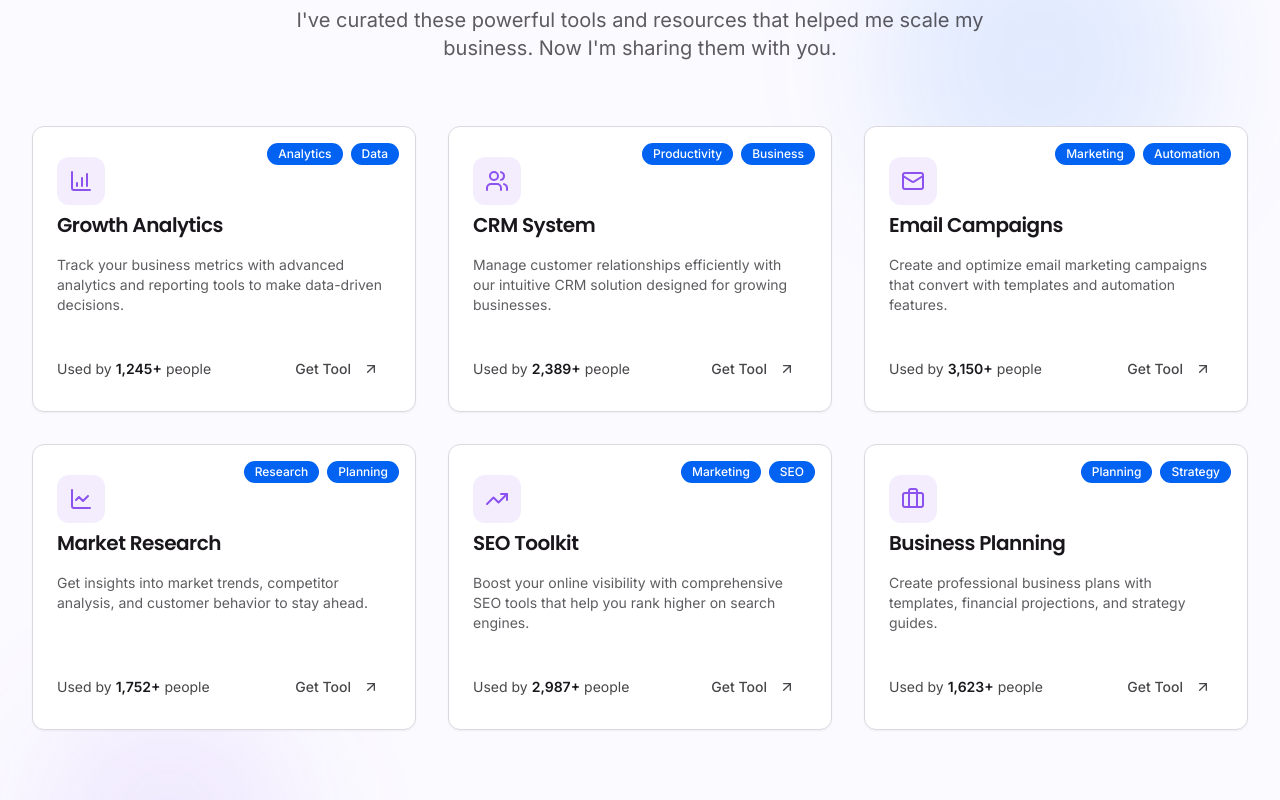
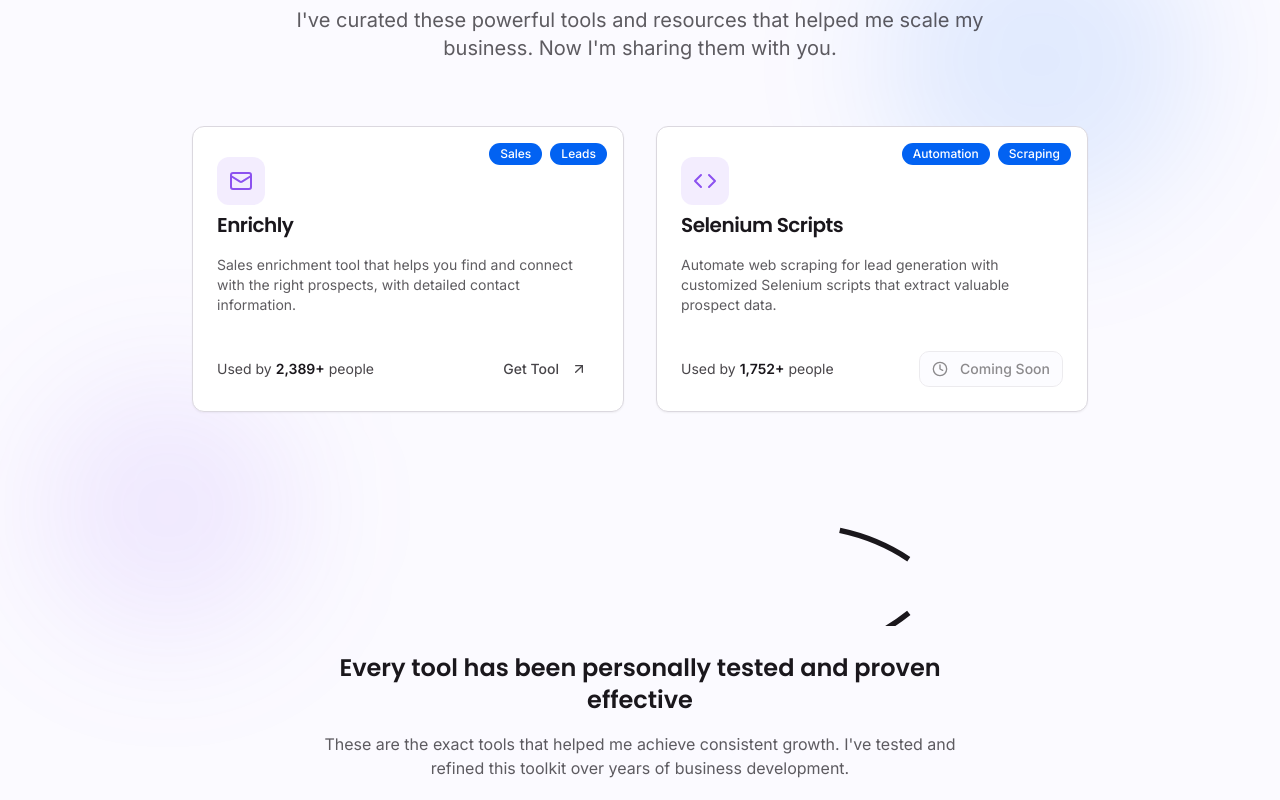
Before and after one commit to Vihaar/vihaar.me, a React (Vite) app: page / in a window 1280 px wide. Shown: the part 1060-1860 px from the top of the page. Built offline with nearby package versions, Linux system fonts and the light colour scheme.

Commit message:
Refactor tools section graphics
The graphic in the tools section was updated and the tools were updated to include enrichly and selenium scripts.

```diff
--- a/src/components/ToolCard.tsx
+++ b/src/components/ToolCard.tsx
@@ -4,7 +4,7 @@ import { Card, CardContent, CardDescription, CardFooter, CardHeader, CardTitle }
 import { Button } from "@/components/ui/button";
 import { Badge } from "@/components/ui/badge";
 import CounterAnimation from "./CounterAnimation";
-import { ArrowUpRight } from "lucide-react";
+import { ArrowUpRight, Clock } from "lucide-react";
 
 interface ToolCardProps {
   title: string;
@@ -23,6 +23,8 @@ const ToolCard: React.FC<ToolCardProps> = ({
   tags,
   url,
 }) => {
+  const isComingSoon = url === "#coming-soon";
+
   return (
     <Card className="group overflow-hidden h-full transition-all duration-300 hover:shadow-lg hover:scale-[1.01] border-border hover:border-primary/20">
       <CardHeader className="relative pb-0">
@@ -53,12 +55,19 @@ const ToolCard: React.FC<ToolCardProps> = ({
           />
           <span className="ml-1">people</span>
         </div>
-        <Button variant="ghost" size="sm" className="magnetic-button opacity-80 group-hover:opacity-100 transition-opacity" asChild>
-          <a href={url} target="_blank" rel="noopener noreferrer">
-            <span>Get Tool</span>
-            <ArrowUpRight className="ml-1 h-4 w-4" />
-          </a>
-        </Button>
+        {isComingSoon ? (
+          <Button variant="outline" size="sm" className="opacity-80 group-hover:opacity-100 transition-opacity" disabled>
+            <Clock className="mr-1 h-4 w-4" />
+            <span>Coming Soon</span>
+          </Button>
+        ) : (
+          <Button variant="ghost" size="sm" className="opacity-80 group-hover:opacity-100 transition-opacity" asChild>
+            <a href={url} target="_blank" rel="noopener noreferrer">
+              <span>Get Tool</span>
+              <ArrowUpRight className="ml-1 h-4 w-4" />
+            </a>
+          </Button>
+        )}
       </CardFooter>
     </Card>
   );
--- a/src/components/ToolsSection.tsx
+++ b/src/components/ToolsSection.tsx
@@ -3,57 +3,25 @@ import React from "react";
 import ToolCard from "./ToolCard";
 import SVGAnimation from "./SVGAnimation";
 import { Badge } from "@/components/ui/badge";
-import { BarChart4, Briefcase, LineChart, Mail, Users, TrendingUp } from "lucide-react";
+import { Mail, Code } from "lucide-react";
 
 const ToolsSection: React.FC = () => {
   const tools = [
     {
-      title: "Growth Analytics",
-      description: "Track your business metrics with advanced analytics and reporting tools to make data-driven decisions.",
-      icon: <BarChart4 className="h-6 w-6 text-primary" />,
-      usageCount: 1245,
-      tags: ["Analytics", "Data"],
-      url: "https://tools.vihaar.me/growth-analytics",
+      title: "Enrichly",
+      description: "Sales enrichment tool that helps you find and connect with the right prospects, with detailed contact information.",
+      icon: <Mail className="h-6 w-6 text-primary" />,
+      usageCount: 2389,
+      tags: ["Sales", "Leads"],
+      url: "https://getenrichly.com",
     },
     {
-      title: "CRM System",
-      description: "Manage customer relationships efficiently with our intuitive CRM solution designed for growing businesses.",
-      icon: <Users className="h-6 w-6 text-primary" />,
-      usageCount: 2389,
-      tags: ["Productivity", "Business"],
-      url: "https://tools.vihaar.me/crm-system",
-    },
-    {
-      title: "Email Campaigns",
-      description: "Create and optimize email marketing campaigns that convert with templates and automation features.",
-      icon: <Mail className="h-6 w-6 text-primary" />,
-      usageCount: 3150,
-      tags: ["Marketing", "Automation"],
-      url: "https://tools.vihaar.me/email-campaigns",
-    },
-    {
-      title: "Market Research",
-      description: "Get insights into market trends, competitor analysis, and customer behavior to stay ahead.",
-      icon: <LineChart className="h-6 w-6 text-primary" />,
+      title: "Selenium Scripts",
+      description: "Automate web scraping for lead generation with customized Selenium scripts that extract valuable prospect data.",
+      icon: <Code className="h-6 w-6 text-primary" />,
       usageCount: 1752,
-      tags: ["Research", "Planning"],
-      url: "https://tools.vihaar.me/market-research",
-    },
-    {
-      title: "SEO Toolkit",
-      description: "Boost your online visibility with comprehensive SEO tools that help you rank higher on search engines.",
-      icon: <TrendingUp className="h-6 w-6 text-primary" />,
-      usageCount: 2987,
-      tags: ["Marketing", "SEO"],
-      url: "https://tools.vihaar.me/seo-toolkit",
-    },
-    {
-      title: "Business Planning",
-      description: "Create professional business plans with templates, financial projections, and strategy guides.",
-      icon: <Briefcase className="h-6 w-6 text-primary" />,
-      usageCount: 1623,
-      tags: ["Planning", "Strategy"],
-      url: "https://tools.vihaar.me/business-planning",
+      tags: ["Automation", "Scraping"],
+      url: "#coming-soon",
     },
   ];
 
@@ -81,7 +49,7 @@ const ToolsSection: React.FC = () => {
           </p>
         </div>
 
-        <div className="grid grid-cols-1 md:grid-cols-2 lg:grid-cols-3 gap-8">
+        <div className="grid grid-cols-1 md:grid-cols-2 gap-8 max-w-4xl mx-auto">
           {tools.map((tool, index) => (
             <div key={tool.title} className="h-full">
               <ToolCard {...tool} />
@@ -92,11 +60,11 @@ const ToolsSection: React.FC = () => {
         <div className="mt-20 max-w-2xl mx-auto text-center">
           <SVGAnimation className="w-full h-32 mb-8">
             <svg viewBox="0 0 500 100" xmlns="http://www.w3.org/2000/svg">
-              <path d="M50,90 Q125,30 250,50 T450,90"
+              <path d="M50,50 Q125,100 250,50 T450,50"
                     stroke="currentColor"
                     strokeWidth="4"
                     fill="none" />
-              <path d="M50,50 Q125,100 250,50 T450,50"
+              <path d="M50,90 Q125,30 250,90 T450,90"
                     stroke="currentColor"
                     strokeWidth="4"
                     fill="none" />
```
